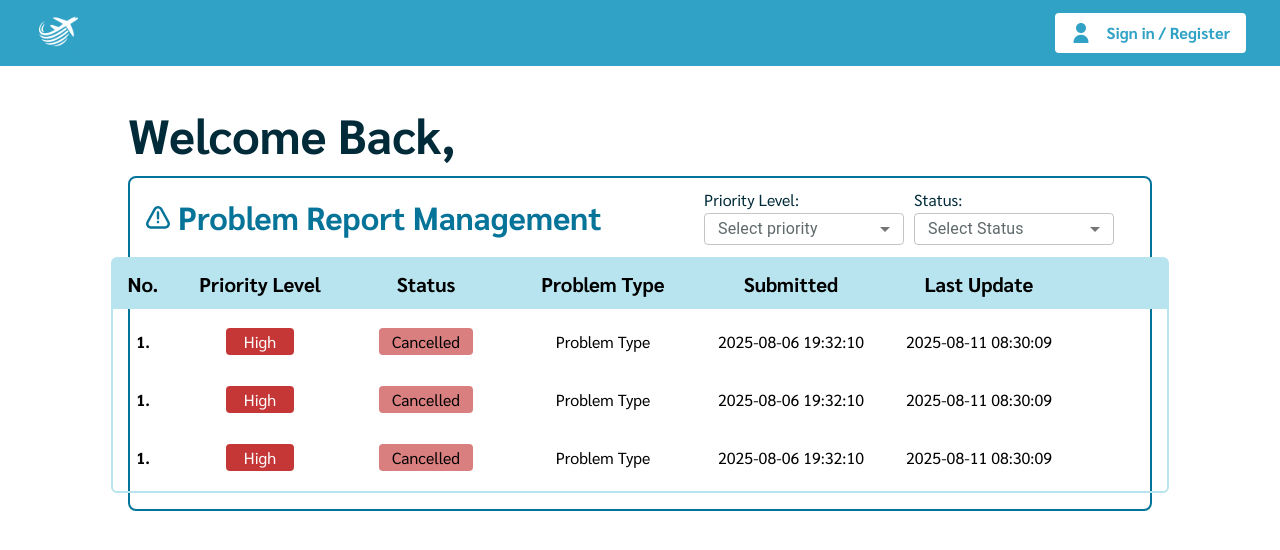
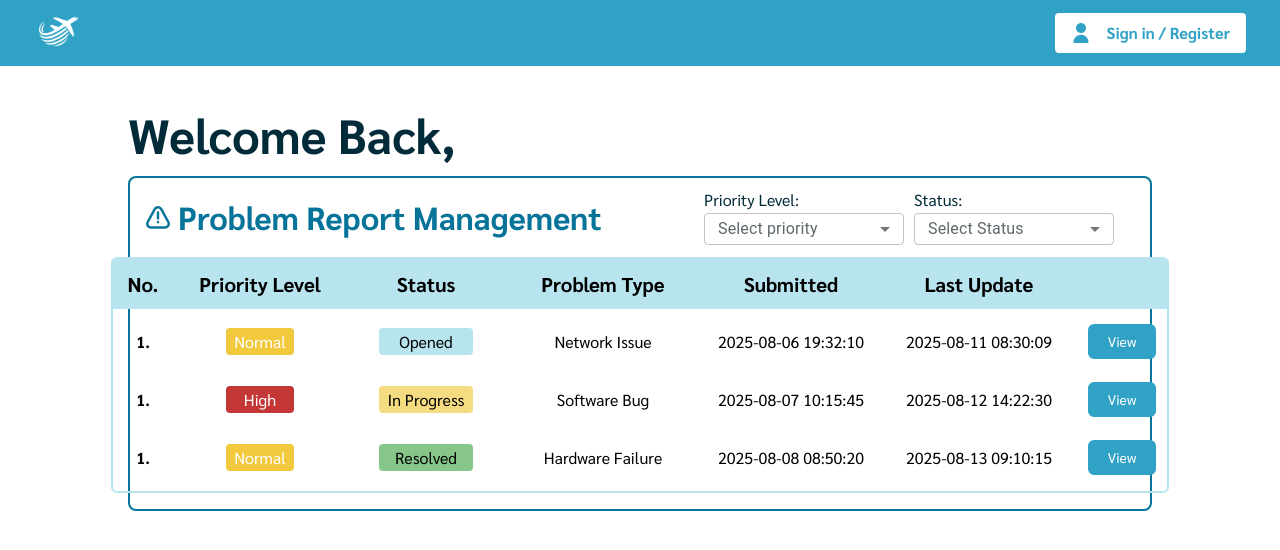
Before and after one commit to Mysterioucz/Se-Project, a Next.js app: page /dashboard in a window 1280 px wide. Shown: the top 550 px of the page. Built offline with nearby package versions, Linux system fonts and the light colour scheme; no server answers; what @mui/material-nextjs would draw is missing.

Commit message:
feat/update-report-frame

```diff
--- a/src/app/(admin)/dashboard/_components/ReportFrame.tsx
+++ b/src/app/(admin)/dashboard/_components/ReportFrame.tsx
@@ -1,7 +1,22 @@
+import Button from "@/src/components/Button";
 import ReportPiorityMarker from "./ReportPriorityMarker";
 import ReportStatusMarker from "./ReportStatusMarker";
 
-export default function ReportFrame() {
+interface ReportFrameProps {
+    priority: "normal" | "high";
+    status: "opened" | "in progress" | "resolved" | "cancelled";
+    problemType: string;
+    submitted: string;
+    lastUpdate: string;
+}
+
+export default function ReportFrame({
+    priority,
+    status,
+    problemType,
+    submitted,
+    lastUpdate,
+}: ReportFrameProps) {
     return (
         <div className="flex items-start gap-[0.5rem] self-stretch">
             {/* Report ID */}
@@ -13,38 +28,45 @@ export default function ReportFrame() {
 
             {/* Priority Level */}
             <div className="flex flex-col justify-center items-center w-[9.875rem] h-[3.125rem] py-[0.5rem]">
-                <ReportPiorityMarker priority="high" />
+                <ReportPiorityMarker priority={priority} />
             </div>
 
             {/* Status */}
             <div className="flex flex-col justify-center items-center w-[9.875rem] h-[3.125rem] py-[0.5rem]">
-                <ReportStatusMarker status="cancelled" />
+                <ReportStatusMarker status={status} />
             </div>
 
             {/* Problem Type */}
             <div className="flex flex-col justify-center items-center w-[11.25rem] h-[3.125rem] py-[0.5rem]">
                 <div className="text-black text-center font-sarabun text-[1rem] font-normal leading-[1.2]">
-                    Problem Type
+                    {problemType}
                 </div>
             </div>
 
             {/* Submitted */}
             <div className="flex flex-col justify-center items-center w-[11.25rem] h-[3.125rem] py-[0.5rem]">
                 <div className="text-black text-center font-sarabun text-[1rem] font-normal leading-[1.2]">
-                    2025-08-06 19:32:10
+                    {submitted}
                 </div>
             </div>
 
             {/* Last Update */}
             <div className="flex flex-col justify-center items-center w-[11.25rem] h-[3.125rem] py-[0.5rem]">
                 <div className="text-black text-center font-sarabun text-[1rem] font-normal leading-[1.2]">
-                    2025-08-11 08:30:09
+                    {lastUpdate}
                 </div>
             </div>
 
             {/* Modal */}
             <div className="flex flex-col justify-center items-center w-[5.625rem] h-[3.125rem] py-[0.5rem]">
-
+                <Button
+                    text="View"
+                    align="center"
+                    styleType="fill"
+                    size="sm"
+                    width="w-[4.25rem]"
+                    height="h-[2.188rem]"
+                />
             </div>
         </div>
     );
--- a/src/app/(admin)/dashboard/_components/ReportManagement.tsx
+++ b/src/app/(admin)/dashboard/_components/ReportManagement.tsx
@@ -120,9 +120,27 @@ export default function ReportManagement() {
                     </div>
 
                     {/* reports */}
-                    <ReportFrame />
-                    <ReportFrame />
-                    <ReportFrame />
+                    <ReportFrame
+                        priority="normal"
+                        status="opened"
+                        problemType="Network Issue"
+                        submitted="2025-08-06 19:32:10"
+                        lastUpdate="2025-08-11 08:30:09"
+                    />
+                    <ReportFrame
+                        priority="high"
+                        status="in progress"
+                        problemType="Software Bug"
+                        submitted="2025-08-07 10:15:45"
+                        lastUpdate="2025-08-12 14:22:30"
+                    />
+                    <ReportFrame
+                        priority="normal"
+                        status="resolved"
+                        problemType="Hardware Failure"
+                        submitted="2025-08-08 08:50:20"
+                        lastUpdate="2025-08-13 09:10:15"
+                    />
                 </div>
             </div>
         </div>
```
